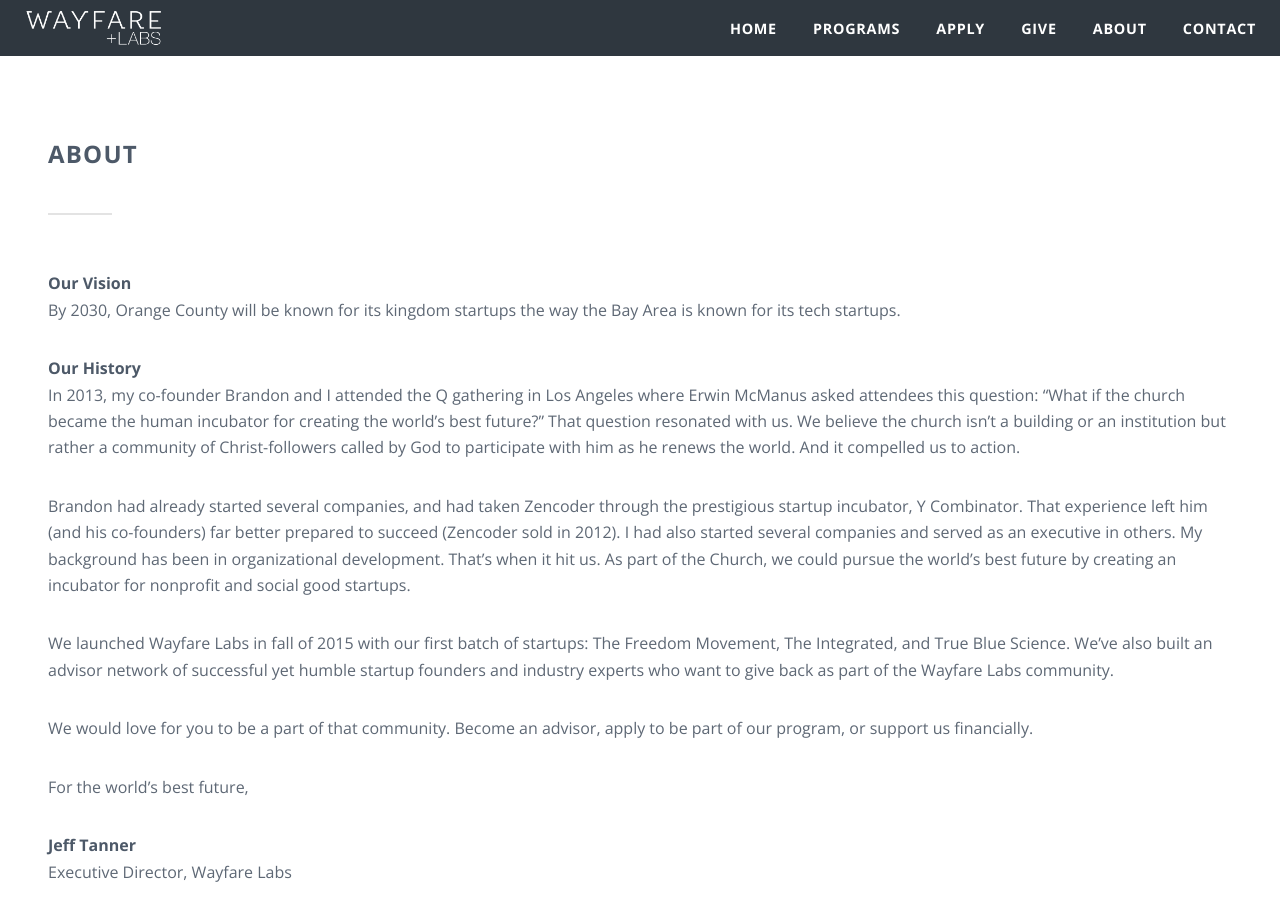
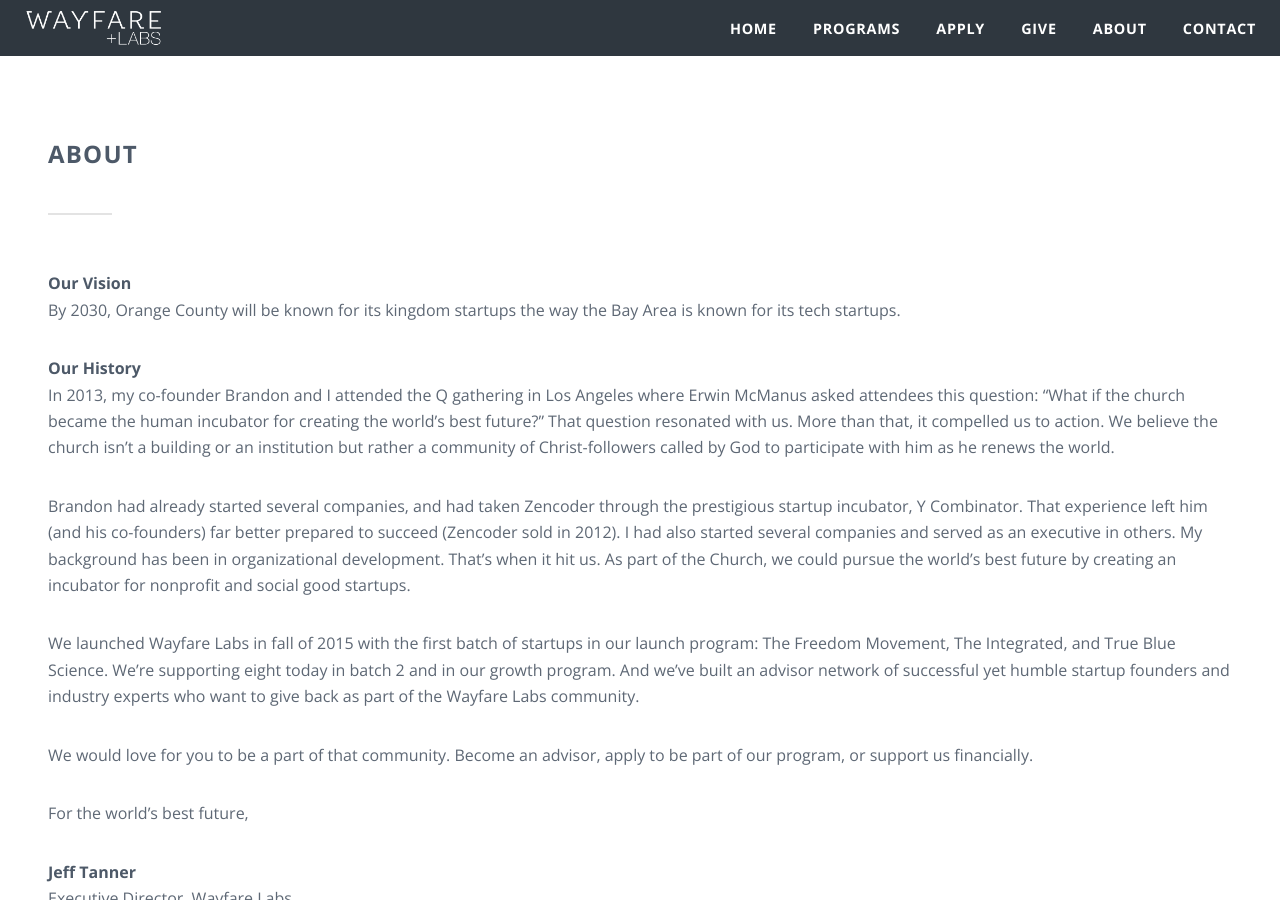
Before and after one commit to wayfareio/wayfarelabs.org, a Jekyll site: the page built from about.markdown, in a window 1280 px wide and 900 px high. Built offline with Jekyll 4.4.1, drawn with Linux system fonts in a browser that asks for light colours; comment, search, counter and statistics services are not loaded.

Commit message:
Updated About

```diff
--- a/about.markdown
+++ b/about.markdown
@@ -7,11 +7,11 @@
 By 2030, Orange County will be known for its kingdom startups the way the Bay Area is known for its tech startups.
 
 **Our History**\
-In 2013, my co-founder Brandon and I attended the Q gathering in Los Angeles where Erwin McManus asked attendees this question: “What if the church became the human incubator for creating the world’s best future?” That question resonated with us. We believe the church isn't a building or an institution but rather a community of Christ-followers called by God to participate with him as he renews the world. And it compelled us to action.
+In 2013, my co-founder Brandon and I attended the Q gathering in Los Angeles where Erwin McManus asked attendees this question: “What if the church became the human incubator for creating the world’s best future?” That question resonated with us. More than that, it compelled us to action. We believe the church isn't a building or an institution but rather a community of Christ-followers called by God to participate with him as he renews the world.
 
 Brandon had already started several companies, and had taken Zencoder through the prestigious startup incubator, Y Combinator. That experience left him (and his co-founders) far better prepared to succeed (Zencoder sold in 2012). I had also started several companies and served as an executive in others. My background has been in organizational development. That’s when it hit us. As part of the Church, we could pursue the world’s best future by creating an incubator for nonprofit and social good startups.
 
-We launched Wayfare Labs in fall of 2015 with our first batch of startups: The Freedom Movement, The Integrated, and True Blue Science. We’ve also built an advisor network of successful yet humble startup founders and industry experts who want to give back as part of the Wayfare Labs community.
+We launched Wayfare Labs in fall of 2015 with the first batch of startups in our launch program: The Freedom Movement, The Integrated, and True Blue Science. We're supporting eight today in batch 2 and in our growth program. And we’ve built an advisor network of successful yet humble startup founders and industry experts who want to give back as part of the Wayfare Labs community.
 
 We would love for you to be a part of that community. Become an advisor, apply to be part of our program, or support us financially.
 
```
